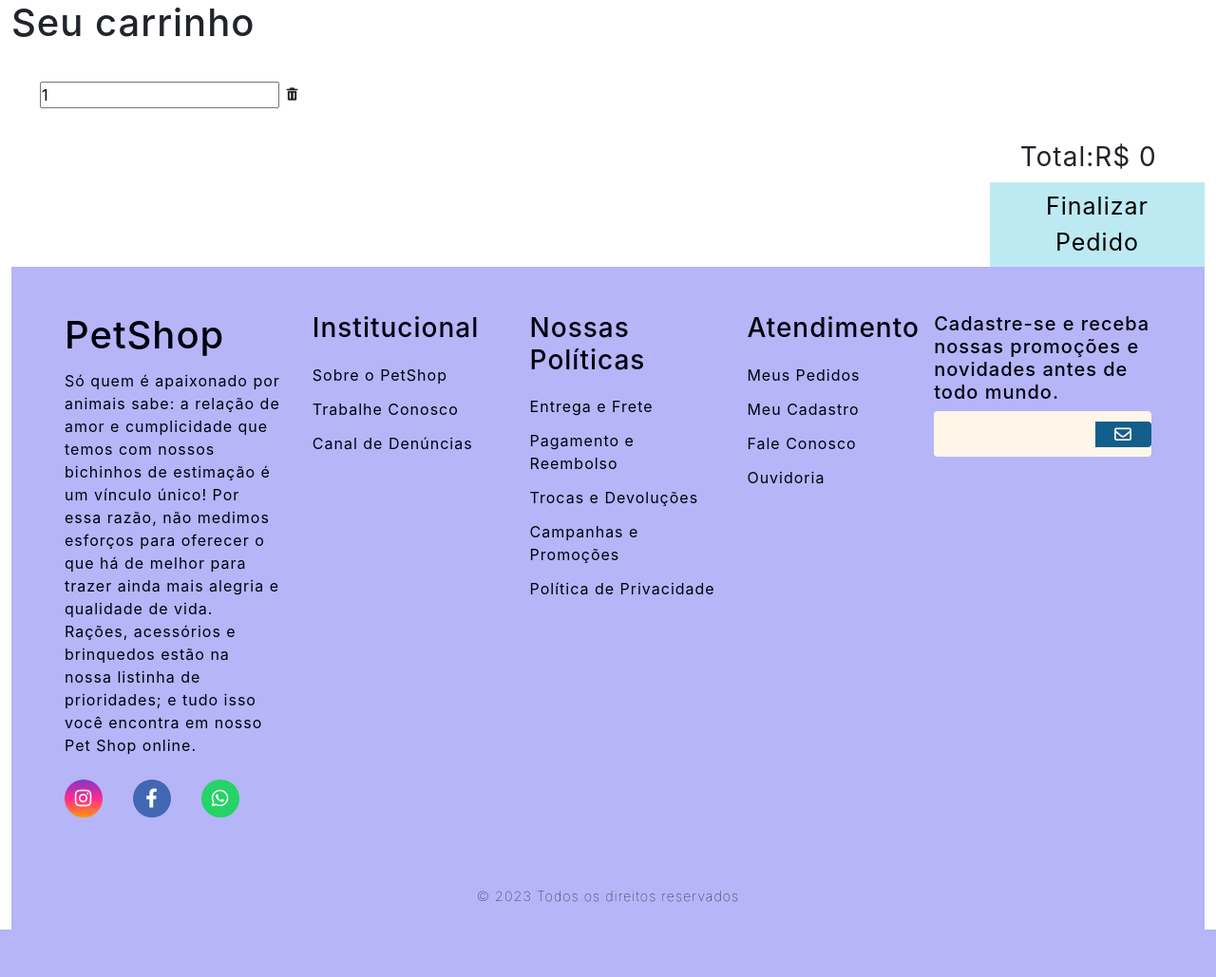
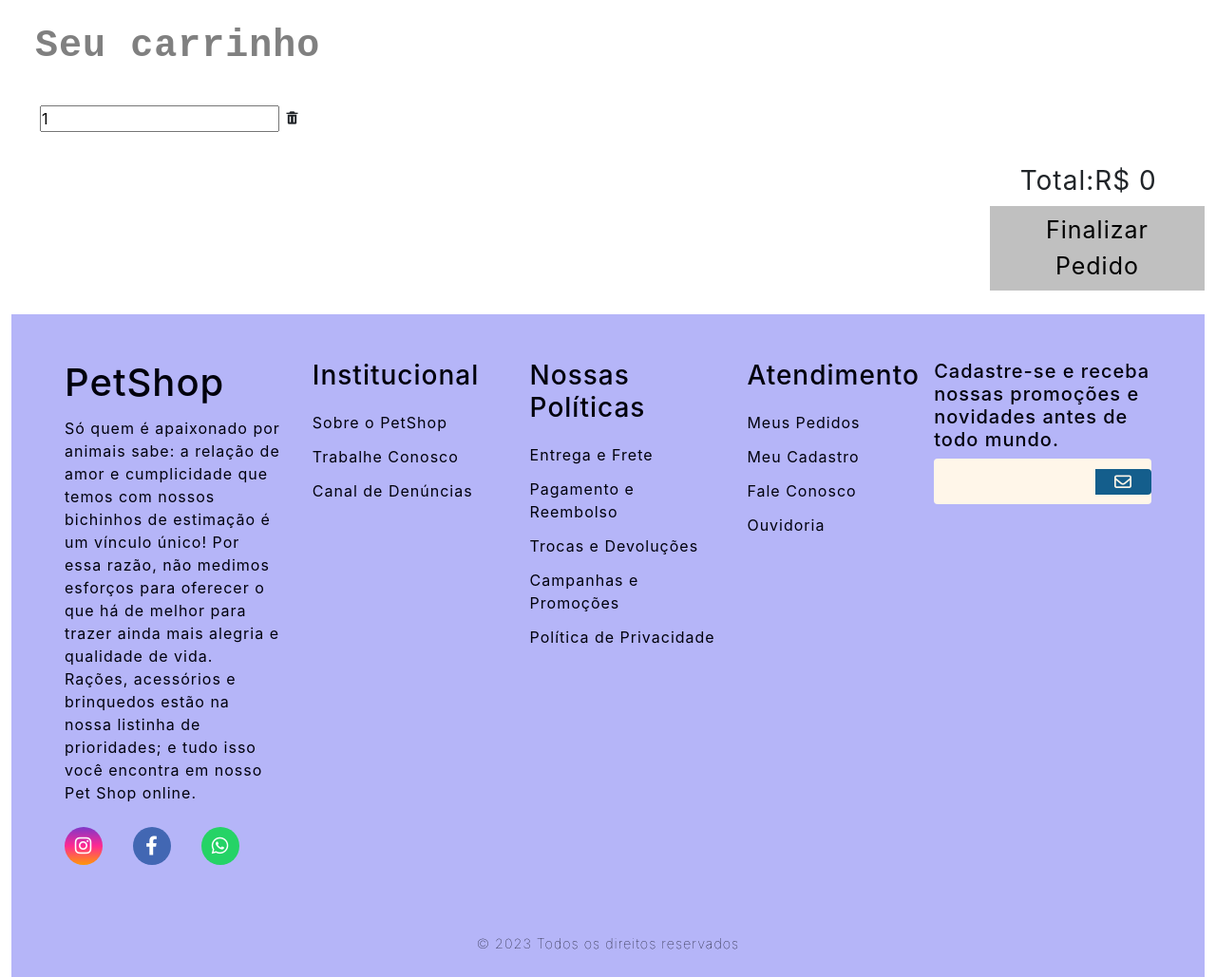
Before and after one commit to sabriinallopes/Projeto---DW, a PHP site: page /carrinho-DESKTOP-78MTF3F.html in a window 1280 px wide. Shown: the part 192-1221 px from the top of the page at 95% size. Before the commit the page ends 1171 px from the top, so only its background shows below. Run offline with PHP 8.4, Linux system fonts and the light colour scheme; some libraries are stand-ins or nearby versions.

Commit message:
QuasePronto
Quase terminando as telas

```diff
--- a/carrinho.js
+++ b/carrinho.js
@@ -38,8 +38,9 @@ function ready() {
 function removeItens(event) {
     var botaoRemover = event.target;
     botaoRemove.parentElement.remove();
+    alert("Item Removido");
     totalCompra();
-    alert("Item Removido")
+
 }
 //FIM BOTÃO REMOVER
 
--- a/csscarrinho.css
+++ b/csscarrinho.css
@@ -1,6 +1,11 @@
 .carrinho {
     text-align: justify;
     font-size: 40px;
+    font-family: 'Courier New', Courier, monospace;
+    margin-left: 2%;
+    margin-top: 2%;
+    font-weight: bold;
+    color: #808080;
 }
 
 .produtos {
@@ -10,8 +15,8 @@
 }
 
 .produtoImage {
-    width: 20%;
-    height: 195px;
+    width: 7.5%;
+    height: 140px;
 }
 
 .qty {
@@ -21,38 +26,20 @@
     justify-content: flex-end;
     display: flex;
     margin: auto;
-    font-size: 30px;
+    font-size: 23px;
     font-style: initial;
     border-radius: 6px;
+    border: none;
+    cursor: pointer;
 }
-
-.btnMenos,
-.btnMais {
-    border: 0.1;
-    background-color: transparent;
-    padding: 1px 5px;
-    font-size: 22px;
-    border: none;
-}
-
-/*.qty {
-
-}
-
-/*.remove {
-    font-size: 24px;
-    cursor: pointer;
-    justify-content: flex-end;
-    display: flex;
-    flex-wrap: wrap;
-    border: none;
-}*/
 
 .btnRemove {
     border: none;
     font-size: 30px;
     text-align: center;
     margin: auto;
+    color: #363636;
+    background-color: #fff;
 }
 
 .total {
@@ -72,29 +59,24 @@ button {
     cursor: pointer;
     padding: 7px 18px;
     font-size: 25px;
-    background-color: #BDEAF2;
+    background-color: #C0C0C0;
     border: none;
     margin-top: 0.5%;
     margin-left: 82%;
+    margin-bottom: 2%;
 }
 
-/*.product {
-    position: relative;
-    width: 50%;
-    height: 195px;
-    overflow: hidden;
-    display: flex;
+.itemNome {
+    font-family: Arial, Helvetica, sans-serif;
+    text-transform: uppercase;
+    font-size: 14px;
 }
 
-/*.detalhes {
-    display: flex;
-    margin-top: 2.5%;
-    font-size: 18px;
-    flex-flow: row wrap;
-    align-content: space-around;
-    gap: 30px;
-    column-gap: 30px;
-}*/
+.itemPreco {
+    font-family: 'Courier New', Courier, monospace;
+    font-weight: bolder;
+    font-size: 17px;
+}
 
 table {
     width: 115%;
@@ -105,6 +87,7 @@ thead {
     text-align: center;
     text-transform: uppercase;
     margin: auto;
+    color: #4F4F4F;
 }
 
 tbody {
@@ -113,7 +96,6 @@ tbody {
     td {
         border-bottom: 8px solid;
         text-align: center;
-
     }
 
     .itemNome {
@@ -131,11 +113,5 @@ tbody {
         align-items: center;
         display: flex;
     }
-
-    /*.qty {
-        display: flex;
-        justify-content: center;
-        align-items: center;
-    }*/
 }
 }
```
Also changed, not shown: carrinho.html (+6 -10 lines).
